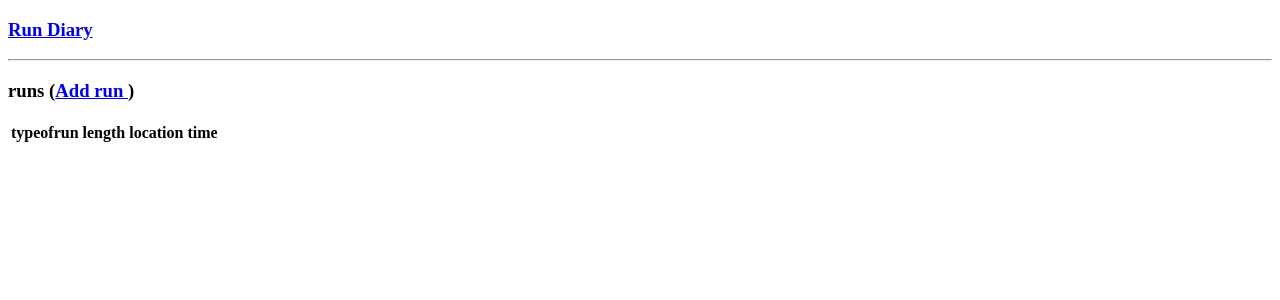
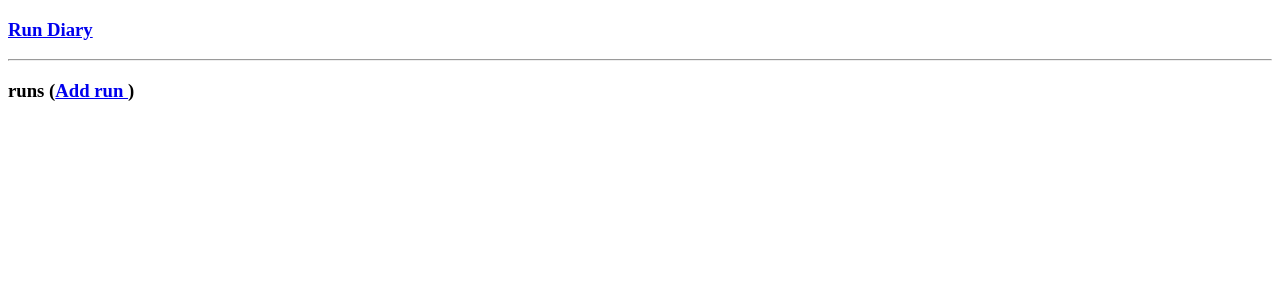
Before and after one commit to marialundon/RunDiary, a Flask app: page / in a window 1280 px wide. Shown: the top 300 px of the page. Run offline with Flask 2, Linux system fonts and the light colour scheme; data comes from the database, SQL or seed files in the repository; both versions use the stored data as it was after the commit; lists and menus that the app fills with data are empty.

Commit message:
Changes to main page

```diff
--- a/Templates/data.html
+++ b/Templates/data.html
@@ -18,6 +18,7 @@
     <table class="table table-hover">
     <thead>
         <tr>
+            <td>ID</td>
             <td>Type</td>
             <td>Length</td>
             <td>Time</td>
--- a/Templates/row.html
+++ b/Templates/row.html
@@ -1,4 +1,5 @@
 <tr>
+    <td>{{ row[0].id }}</td>
     <td>{{ row[0].typeofrun }}</td>
     <td>{{ row[0].length }}</td>
     <td>{{ row[0].location }}</td>
--- a/Templates/show_all.html
+++ b/Templates/show_all.html
@@ -15,27 +15,6 @@
       <h3>runs (<a href = "{{ url_for('new') }}">Add run
          </a>)</h3>
 
-      <table>
-         <thead>
-            <tr>
-               <th>typeofrun</th>
-               <th>length</th>
-               <th>location</th>
-               <th>time</th>
-            </tr>
-         </thead>
-
-         <tbody>
-            {% for run in runs %}
-               <tr>
-                  <td>{{ run.typeofrun }}</td>
-                  <td>{{ run.length }}</td>
-                  <td>{{ run.location }}</td>
-                  <td>{{ run.time }}</td>
-               </tr>
-            {% endfor %}
-         </tbody>
-      </table>
 
    </body>
 </html>
```
Also changed, not shown: Templates/delete.html (added, +14 -0 lines), runs.sqlite3.
